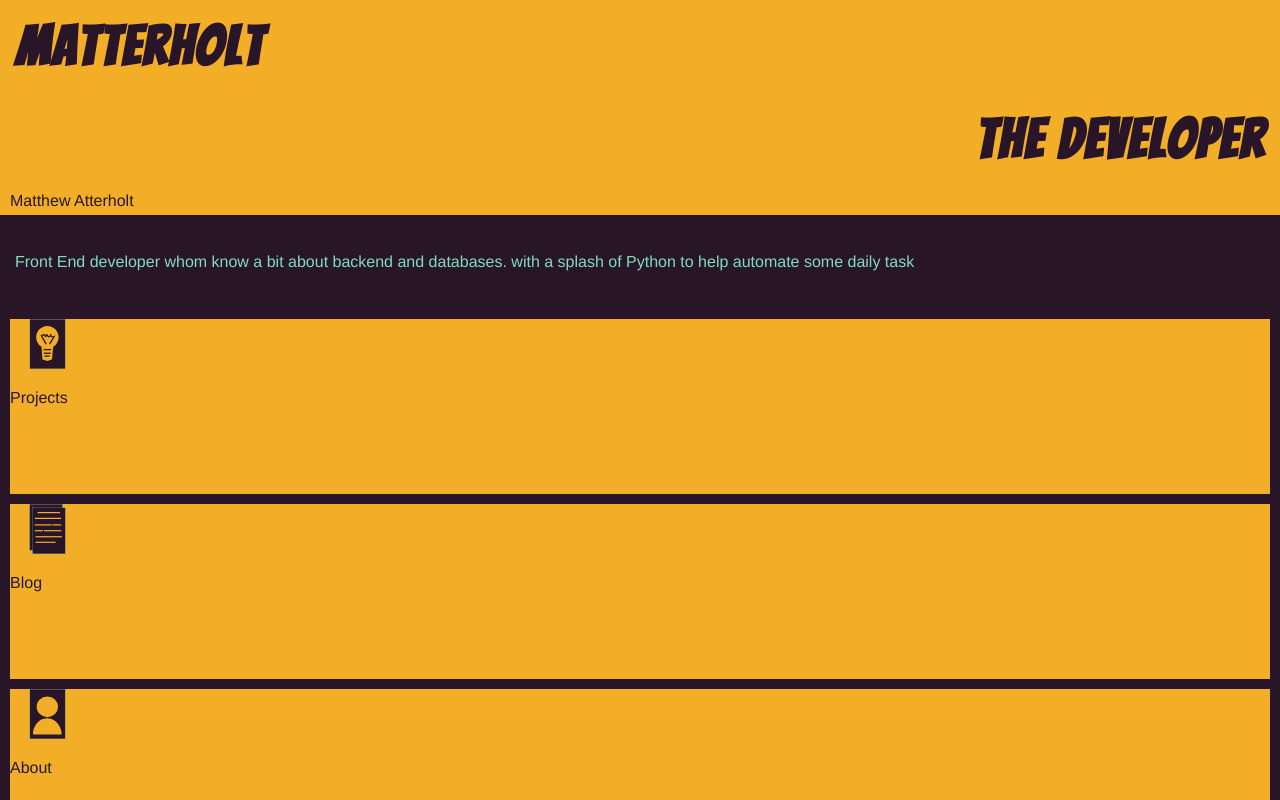
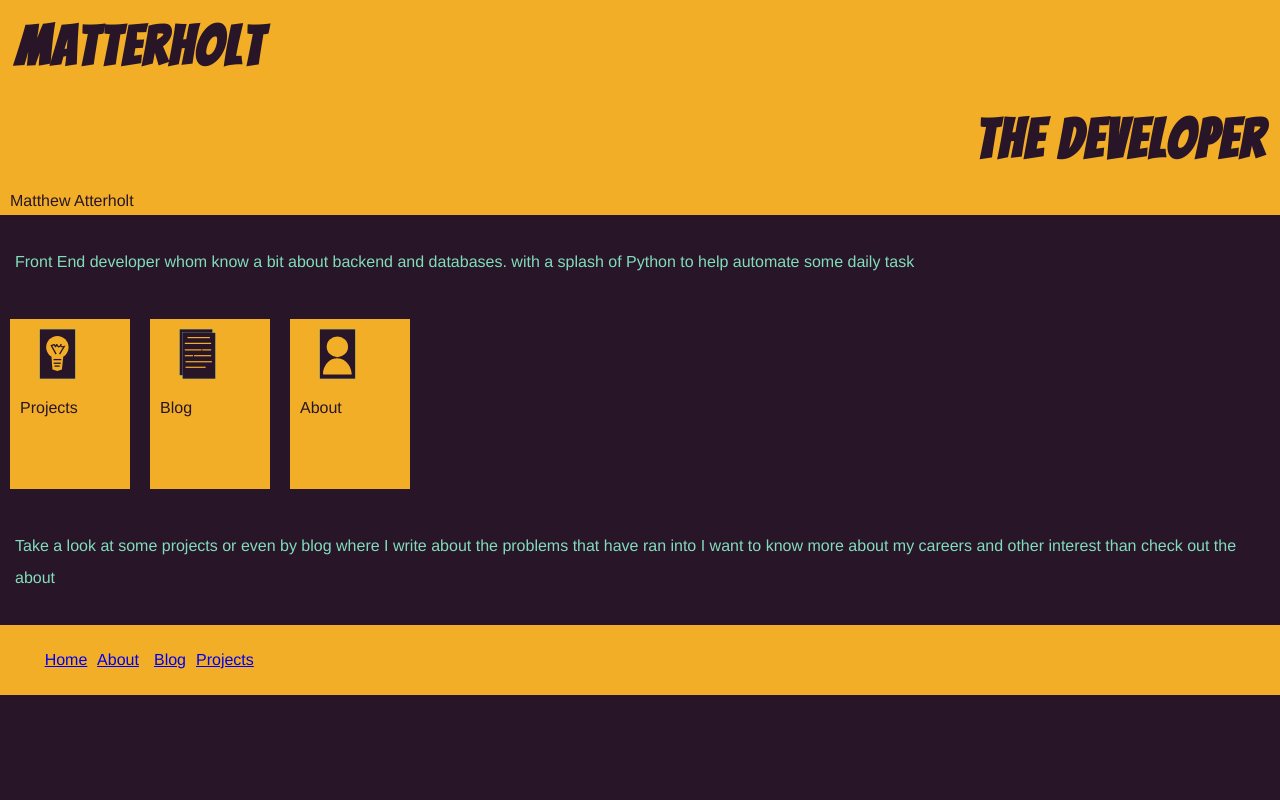
Before and after one commit to matterholt/matterPage, a Next.js app in the folder web/: page / in a window 1280 px wide. Shown: the top 800 px of the page. Built offline with nearby package versions, Linux system fonts and the light colour scheme.

Commit message:
added comment

```diff
--- a/web/pages/index.js
+++ b/web/pages/index.js
@@ -12,8 +12,10 @@ const ItemCard = props => {
       <p>{title}</p>
       <style jsx>{`
         .itemCard {
+          padding: 10px;
           margin: 10px;
-          height: 175px;
+          width: 100px;
+          height: 150px;
           background: hsl(40, 89%, 55%);
           color: #291528;
         }
@@ -49,6 +51,11 @@ function HomePage() {
         <ItemCard title="Blog" svg_icon={<BlogSvg />} />
         <ItemCard title="About" svg_icon={<AboutSvg />} />
       </div>
+      <p className={style.description}>
+        Take a look at some projects or even by blog where I write about the
+        problems that have ran into I want to know more about my careers and
+        other interest than check out the about
+      </p>
       <Nav />
     </main>
   );
--- a/web/pages/index.module.css
+++ b/web/pages/index.module.css
@@ -44,6 +44,7 @@
 }
 
 .cards {
-    height: 750px;
+    display: flex;
+    min-height: 150px;
 
 }
```
